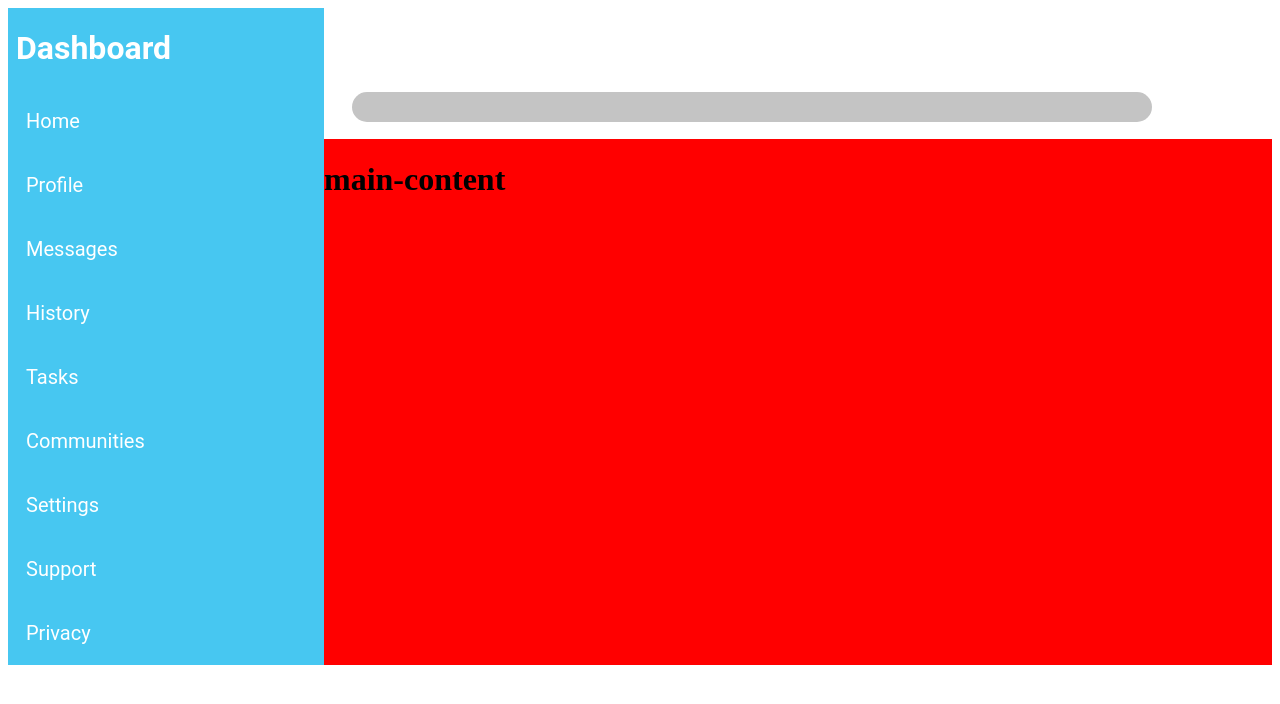
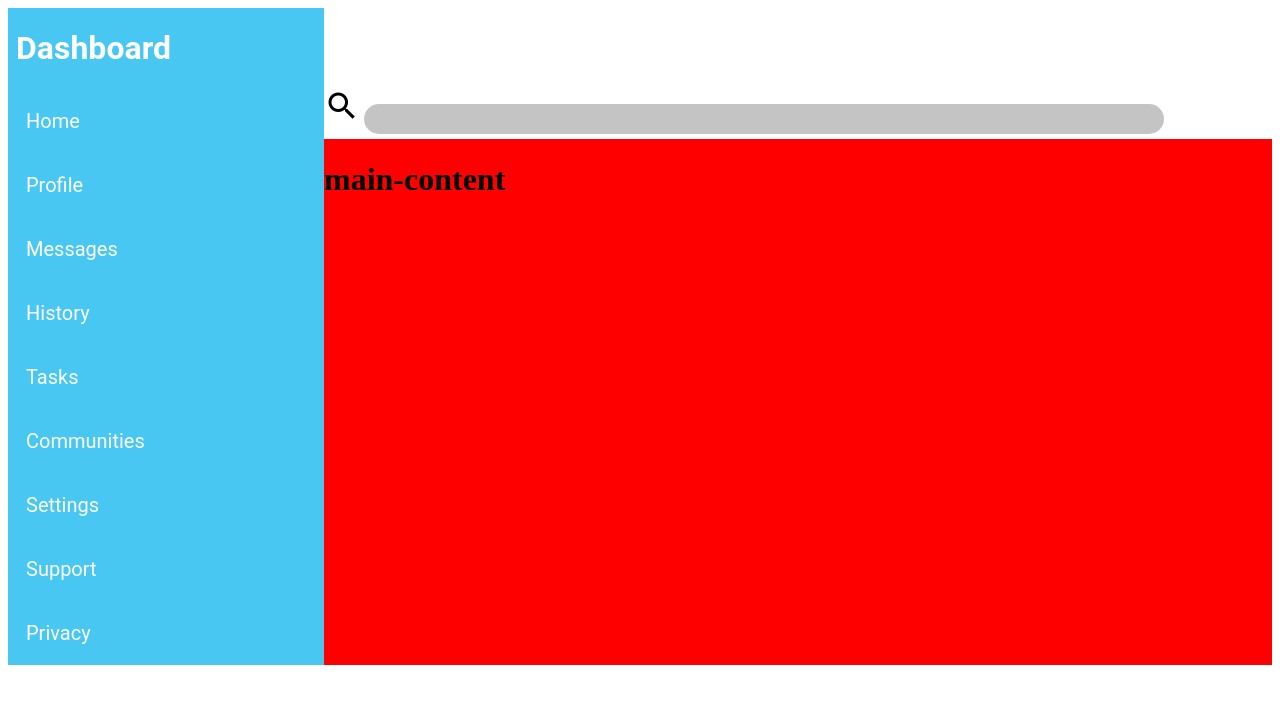
Before and after one commit to Duke242/adminDashboard, a plain HTML site: page index.html in a window 1280 px wide. Drawn offline with Linux system fonts and the light colour scheme; a web font is replaced by a local one.

Commit message:
added the correct image file

```diff
--- a/index.html
+++ b/index.html
@@ -24,7 +24,7 @@
     <div class="header">
         <h1>header</h1>
         <div class="search-bar">
-            <img src="./magnify (1).png" alt="serach icon">
+            <img src="./magnify (2).png" alt="serach icon">
             <input "type="search">
         </div>
     </div>
```
Also changed, not shown: magnify (1).png (deleted), magnify (2).png (added).
